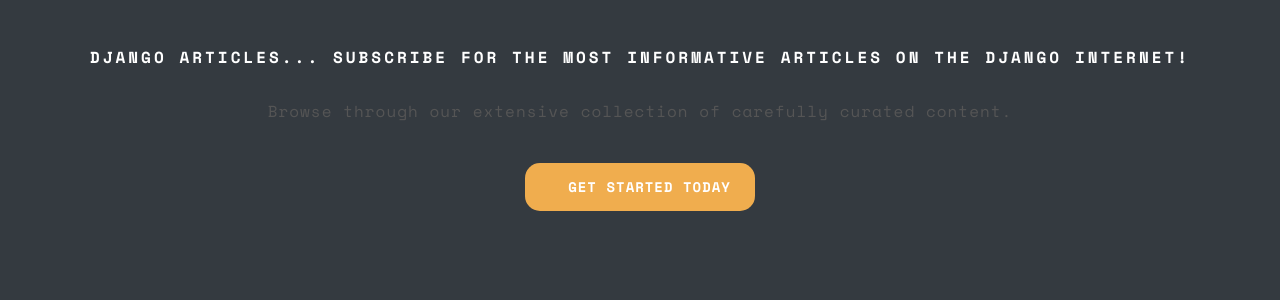
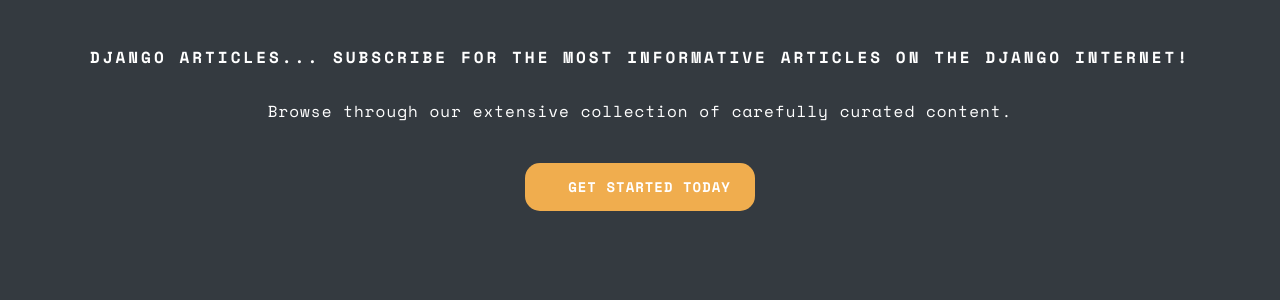
Before and after one commit to tranielmp8/django-subplatform, a Django app: template account/templates/account/index.html in a window 1280 px wide. Shown: the part 98-398 px from the top of the page. Run offline with Django 3.2, Linux system fonts and the light colour scheme; the template is opened without the code that fills it, so the values that code supplies are empty; some libraries are stand-ins or nearby versions.

Commit message:
Update index.html

```diff
--- a/account/templates/account/index.html
+++ b/account/templates/account/index.html
@@ -94,7 +94,7 @@
 
             <br>
 
-            <p> Browse through our extensive collection of carefully curated content. </p>
+            <p class="text-light"> Browse through our extensive collection of carefully curated content. </p>
 
               <br>
 
```
